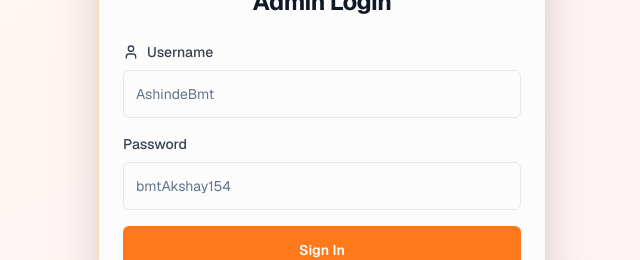
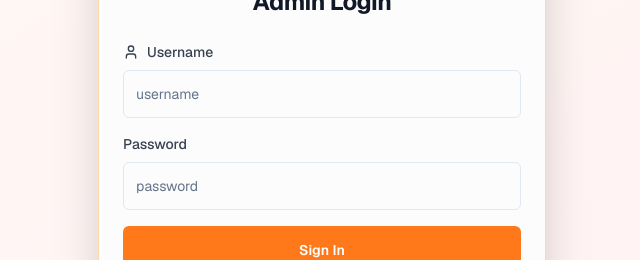
Before and after one commit to kalyanikadam-dev/trimurti-enterprises-Frontend, a React (Vite) app: page /admin-login in a window 1280 px wide. Shown: the part 301-561 px from the top of the page, without its empty margins (318-958 px from the left). Built offline with nearby package versions, Linux system fonts and the light colour scheme; no server answers.

Commit message:
Update input placeholders for username and password

```diff
--- a/src/pages/AdminLogin.jsx
+++ b/src/pages/AdminLogin.jsx
@@ -47,7 +47,7 @@ export default function AdminLogin() {
                             <Input
                                 value={username}
                                 onChange={(e) => setUsername(e.target.value)}
-                                placeholder="AshindeBmt"
+                                placeholder="username"
                                 className="h-12"
                                 required
                             />
@@ -60,7 +60,7 @@ export default function AdminLogin() {
                                 type="password"
                                 value={password}
                                 onChange={(e) => setPassword(e.target.value)}
-                                placeholder="bmtAkshay154"
+                                placeholder="password"
                                 className="h-12"
                                 required
                             />
```
